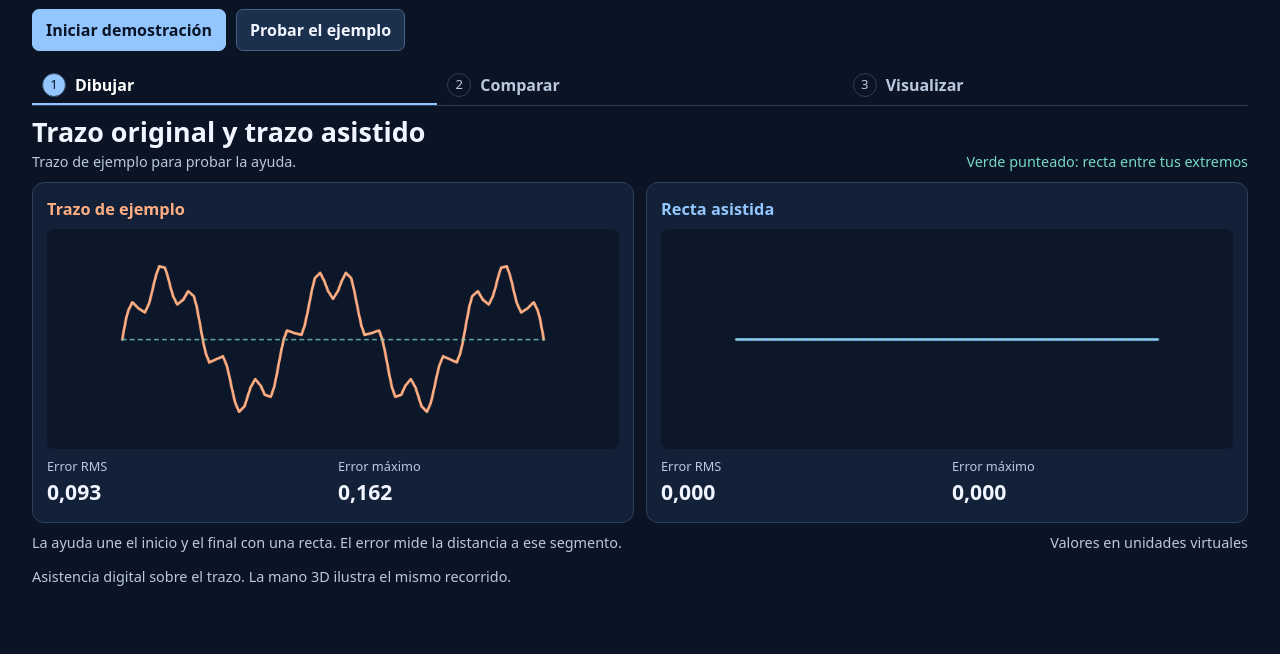
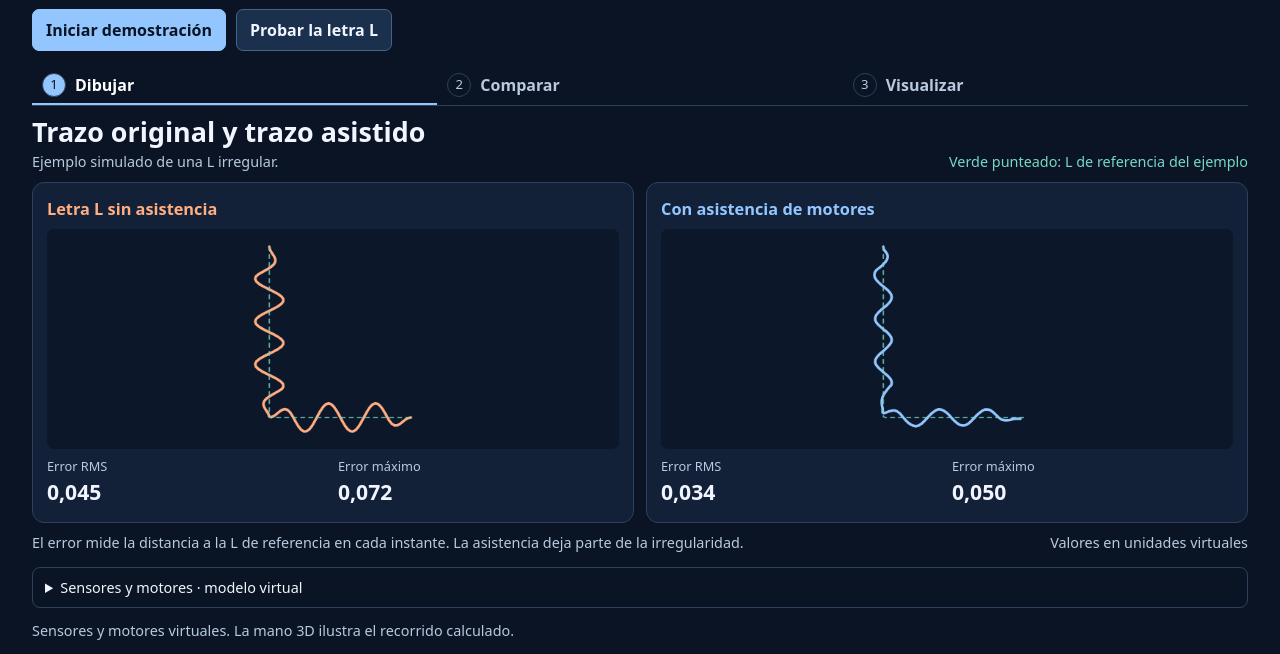
Before and after one commit to fazmarmot-lgtm/Trazum, a website built with Vite: page index.html in a window 1280 px wide. Shown: the part 192-846 px from the top of the page. Before the commit the page ends 800 px from the top, so only its background shows below. Built offline with nearby package versions, Linux system fonts and the light colour scheme.

Commit message:
Model limited virtual sensor and motor assistance on a letter

```diff
--- a/demo/assistance.js
+++ b/demo/assistance.js
@@ -1,57 +1,64 @@
-import { SAMPLE_COUNT, resampleTrace } from './simulation.js';
+import { DURATION, SAMPLE_COUNT, jointAngles } from './simulation.js';
 
-export const EXAMPLE_STROKE = resampleTrace(Array.from({ length: SAMPLE_COUNT }, (_, index) => {
+export const LINKS = Object.freeze({ upper: 2.18, lower: 1.77 });
+export const MODEL = Object.freeze({
+  encoderBits: 12,
+  sensorDelaySamples: 1,
+  estimationTau: 0.07,
+  motorTau: 0.045,
+  maxMotorAngle: 0.06,
+  maxMotorRate: 0.7,
+});
+const DT = DURATION / (SAMPLE_COUNT - 1);
+const ENCODER_STEP = 2 * Math.PI / 2 ** MODEL.encoderBits;
+const estimateWeight = 1 - Math.exp(-DT / MODEL.estimationTau);
+const motorWeight = 1 - Math.exp(-DT / MODEL.motorTau);
+const axes = ['shoulder', 'elbow'];
+const clamp = (value, limit) => Math.max(-limit, Math.min(limit, value));
+
+export const EXAMPLE = Array.from({ length: SAMPLE_COUNT }, (_, index) => {
   const progress = index / (SAMPLE_COUNT - 1);
+  const bend = 0.57;
+  const vertical = progress < bend;
+  const local = vertical ? progress / bend : (progress - bend) / (1 - bend);
+  const target = vertical
+    ? { x: 2.35, y: 1.47 - 0.87 * local }
+    : { x: 2.35 + 0.72 * local, y: 0.60 };
+  const wobble = 0.072 * Math.sin(2 * Math.PI * 7 * progress) * Math.min(1, 6 * local, 6 * (1 - local));
+  const baseline = vertical
+    ? { x: target.x + wobble, y: target.y }
+    : { x: target.x, y: target.y + wobble };
+  return { target, baseline };
+});
+
+function position({ shoulder, elbow }) {
+  const { upper, lower } = LINKS;
   return {
-    x: 2.08 + 0.93 * progress,
-    y: 0.78 + 0.13 * Math.sin(5 * Math.PI * progress) + 0.04 * Math.sin(27 * Math.PI * progress),
+    x: upper * Math.cos(shoulder) + lower * Math.cos(shoulder + elbow),
+    y: upper * Math.sin(shoulder) + lower * Math.sin(shoulder + elbow),
   };
-}));
-
-function smoothStroke(points) {
-  let current = points;
-  for (let pass = 0; pass < 4; pass++) {
-    current = current.map((point, index) => {
-      if (index === 0 || index === current.length - 1) return point;
-      const before = current[Math.max(0, index - 3)];
-      const after = current[Math.min(current.length - 1, index + 3)];
-      return {
-        x: (before.x + 2 * point.x + after.x) / 4,
-        y: (before.y + 2 * point.y + after.y) / 4,
-      };
-    });
-  }
-  return current;
 }
 
-export function assistStroke(points, intent) {
-  const first = points[0];
-  const last = points.at(-1);
-  const dx = last.x - first.x;
-  const dy = last.y - first.y;
-  const span = Math.max(...points.map((point) => Math.hypot(point.x - first.x, point.y - first.y)));
-  const applied = intent === 'line' && Math.hypot(dx, dy) > 0.10 * span ? 'line' : 'smooth';
-  const smoothed = applied === 'smooth' ? smoothStroke(points) : undefined;
-  const samples = points.map((baseline, index) => {
-    if (smoothed) return { baseline, filtered: smoothed[index], target: null };
-    const progress = index / (points.length - 1);
-    const target = index === points.length - 1
-      ? last
-      : { x: first.x + dx * progress, y: first.y + dy * progress };
-    return { baseline, filtered: target, target };
+export function simulateAssistance(input, gain = 1) {
+  const unassisted = input.map(({ baseline }) => jointAngles(baseline, LINKS.upper, LINKS.lower));
+  const estimate = { shoulder: 0, elbow: 0 };
+  const motor = { shoulder: 0, elbow: 0 };
+  return input.map(({ baseline, target }, index) => {
+    const sensed = unassisted[Math.max(0, index - MODEL.sensorDelaySamples)];
+    const measured = {};
+    const assisted = {};
+    const command = {};
+    for (const axis of axes) {
+      measured[axis] = Math.round(sensed[axis] / ENCODER_STEP) * ENCODER_STEP;
+      estimate[axis] = index === 0 ? measured[axis]
+        : estimate[axis] + estimateWeight * (measured[axis] - estimate[axis]);
+      command[axis] = clamp(gain * (estimate[axis] - measured[axis]), MODEL.maxMotorAngle);
+      const step = clamp(motorWeight * (command[axis] - motor[axis]), MODEL.maxMotorRate * DT);
+      motor[axis] += step;
+      assisted[axis] = unassisted[index][axis] + motor[axis];
+    }
+    // With no motor displacement, retain the input exactly.
+    const filtered = motor.shoulder === 0 && motor.elbow === 0 ? baseline : position(assisted);
+    return { baseline, target, filtered, measured, command, motor: { ...motor } };
   });
-  const distances = samples.map(({ baseline, filtered }) => {
-    if (applied === 'smooth') return Math.hypot(filtered.x - baseline.x, filtered.y - baseline.y);
-    const position = ((baseline.x - first.x) * dx + (baseline.y - first.y) * dy) / (dx * dx + dy * dy);
-    const along = Math.max(0, Math.min(1, position));
-    return Math.hypot(baseline.x - (first.x + along * dx), baseline.y - (first.y + along * dy));
-  });
-  return {
-    samples,
-    applied,
-    displacement: {
-      rms: Math.sqrt(distances.reduce((sum, distance) => sum + distance ** 2, 0) / distances.length),
-      peak: Math.max(...distances),
-    },
-  };
 }
--- a/demo/main.js
+++ b/demo/main.js
@@ -1,6 +1,6 @@
 import './style.css';
 import { DURATION, DEFAULTS, SAMPLE_COUNT, simulate, summarize } from './simulation.js';
-import { EXAMPLE_STROKE, assistStroke } from './assistance.js';
+import { EXAMPLE, MODEL, simulateAssistance } from './assistance.js';
 import { createView } from './view.js';
 import { setupDrawing } from './drawing.js';
 import { english, localize, phrase } from './language.js';
@@ -11,6 +11,7 @@ const seek = byId('seek');
 const motion = byId('mode');
 const noise = byId('noise');
 const alpha = byId('alpha');
+const drive = byId('drive');
 const play = byId('play');
 const toggle = byId('toggle-mode');
 const steps = [...byId('steps').querySelectorAll('[data-step]')];
@@ -37,7 +38,6 @@ let stage = 'intro';
 let advanced = false;
 let samples;
 let reference;
-let intent = 'line';
 let frame = 0;
 let animation;
 let startedAt;
@@ -114,7 +114,18 @@ function render(index) {
   frame = index;
   seek.value = frame;
   byId('time').textContent = seconds.format(DURATION * frame / (SAMPLE_COUNT - 1)) + ' s';
-  if (!byId('visualization').hidden) view?.move(samples[frame], motion.value, frame);
+  const sample = samples[frame];
+  if (!byId('visualization').hidden) view?.move(sample, motion.value, frame);
+  if (!advanced && byId('hardware').open) {
+    const degrees = (value) => (value * 180 / Math.PI).toFixed(2) + '°';
+    const { measured, motor } = sample;
+    byId('hardware-readout').textContent = phrase(
+      'Ángulos leídos: ' + degrees(measured.shoulder) + ' / ' + degrees(measured.elbow) +
+      ' · Desplazamiento de motores: ' + degrees(motor.shoulder) + ' / ' + degrees(motor.elbow),
+      'Measured angles: ' + degrees(measured.shoulder) + ' / ' + degrees(measured.elbow) +
+      ' · Motor offsets: ' + degrees(motor.shoulder) + ' / ' + degrees(motor.elbow),
+    );
+  }
   drawPlots();
 }
 
@@ -124,29 +135,29 @@ function metric(kind, values) {
   }
 }
 
-function updateLabels(applied) {
-  const smoothed = applied === 'smooth';
+function updateLabels(hasTarget) {
+  const showChange = !hasTarget;
   byId('result-title').textContent = advanced
     ? phrase('Antes y después del filtro', 'Before and after filtering')
     : phrase('Trazo original y trazo asistido', 'Original and assisted stroke');
   byId('input-title').textContent = advanced
     ? phrase('Entrada con perturbación', 'Input with disturbance')
-    : reference ? phrase('Tu trazo', 'Your stroke') : phrase('Trazo de ejemplo', 'Example stroke');
+    : reference ? phrase('Tu trazo sin asistencia', 'Your stroke without assistance') : phrase('Letra L sin asistencia', 'Letter L without assistance');
   byId('output-title').textContent = advanced
     ? phrase('Salida filtrada', 'Filtered output')
-    : smoothed ? phrase('Curva suavizada', 'Smoothed curve') : phrase('Recta asistida', 'Assisted line');
-  byId('target-key').hidden = smoothed;
+    : phrase('Con asistencia de motores', 'With motor assistance');
+  byId('target-key').hidden = showChange;
   byId('target-key').textContent = advanced
     ? phrase('Verde punteado: trazo de referencia', 'Dashed green: reference stroke')
-    : phrase('Verde punteado: recta entre tus extremos', 'Dashed green: line between the endpoints');
-  byId('baseline-metrics').hidden = smoothed;
-  byId('output-rms-label').textContent = smoothed ? phrase('Cambio RMS', 'RMS change') : phrase('Error RMS', 'RMS error');
-  byId('output-peak-label').textContent = smoothed ? phrase('Cambio máximo', 'Maximum change') : phrase('Error máximo', 'Maximum error');
+    : phrase('Verde punteado: L de referencia del ejemplo', 'Dashed green: example reference L');
+  byId('baseline-metrics').hidden = showChange;
+  byId('output-rms-label').textContent = showChange ? phrase('Cambio RMS', 'RMS change') : phrase('Error RMS', 'RMS error');
+  byId('output-peak-label').textContent = showChange ? phrase('Cambio máximo', 'Maximum change') : phrase('Error máximo', 'Maximum error');
   motion.options[0].textContent = advanced ? phrase('Salida filtrada', 'Filtered output') : phrase('Trazo asistido', 'Assisted stroke');
   motion.options[1].textContent = advanced ? phrase('Entrada con perturbación', 'Input with disturbance') : phrase('Trazo original', 'Original stroke');
   byId('scope').textContent = advanced
     ? phrase('Prueba con ruido simulado y filtro causal. El filtro usa muestras actuales y anteriores.', 'Simulated disturbance and causal filter. The filter uses current and past samples.')
-    : phrase('Asistencia digital sobre el trazo. La mano 3D ilustra el mismo recorrido.', 'Digital stroke assistance. The 3D hand illustrates the same path.');
+    : phrase('Sensores y motores virtuales. La mano 3D ilustra el recorrido calculado.', 'Virtual sensors and motors. The 3D hand shows the computed path.');
 }
 
 function refresh() {
@@ -155,7 +166,7 @@ function refresh() {
   const result = byId('interpretation');
   if (advanced) {
     samples = simulate({ ...DEFAULTS, disturbance: +noise.value / 100, alpha: +alpha.value / 100 }, reference);
-    updateLabels('experiment');
+    updateLabels(true);
     byId('current-reference').textContent = reference
       ? phrase('Referencia de la prueba: tu trazo.', 'Test reference: your stroke.')
       : phrase('Referencia de la prueba: lazo de ejemplo.', 'Test reference: example loop.');
@@ -172,24 +183,29 @@ function refresh() {
       result.textContent = phrase('Mayor error RMS después del filtro en esta prueba.', 'Higher RMS error after filtering in this test.');
     }
   } else {
-    const assisted = assistStroke(reference ?? EXAMPLE_STROKE, intent);
-    samples = assisted.samples;
-    updateLabels(assisted.applied);
+    const input = reference ? reference.map((baseline) => ({ baseline, target: null })) : EXAMPLE;
+    samples = simulateAssistance(input, +drive.value / 100);
+    updateLabels(!reference);
+    byId('drive-value').textContent = drive.value + '%';
     byId('current-reference').textContent = reference
-      ? phrase('La entrada es el trazo que dibujaste.', 'The input is the stroke you drew.')
-      : phrase('Trazo de ejemplo para probar la ayuda.', 'Example stroke to try the assistance.');
-    if (assisted.applied === 'line') {
-      metric('baseline', assisted.displacement);
-      metric('filtered', summarize(samples, 'filtered'));
+      ? phrase('Comparo tu mismo movimiento con y sin asistencia.', 'I compare your same movement with and without assistance.')
+      : phrase('Ejemplo simulado de una L irregular.', 'Simulated example of a shaky L.');
+    if (reference) {
+      const comparison = samples.map((sample) => ({ ...sample, target: sample.baseline }));
+      metric('filtered', summarize(comparison, 'filtered'));
       result.textContent = phrase(
-        'La ayuda une el inicio y el final con una recta. El error mide la distancia a ese segmento.',
-        'Assistance joins the endpoints with a straight line. Error measures distance to that segment.',
+        'Los números muestran cuánto actuaron los motores sobre tu dibujo. Tu letra no tiene una plantilla.',
+        'The numbers show how much the motors changed your drawing. Your letter has no template.',
       );
     } else {
-      metric('filtered', assisted.displacement);
-      result.textContent = intent === 'line'
-        ? phrase('Los extremos están muy cerca. Suavicé la curva para conservar el trazo.', 'The endpoints are close together. I smoothed the curve to preserve the stroke.')
-        : phrase('La ayuda reduce los cambios bruscos. Los números miden cuánto cambió tu dibujo.', 'Assistance reduces abrupt changes. The numbers measure how much the drawing changed.');
+      const before = summarize(samples, 'baseline');
+      const after = summarize(samples, 'filtered');
+      metric('baseline', before);
+      metric('filtered', after);
+      result.textContent = phrase(
+        'El error mide la distancia a la L de referencia en cada instante. La asistencia deja parte de la irregularidad.',
+        'Error measures distance to the reference L at each time. Some irregularity remains after assistance.',
+      );
     }
   }
   project = fitTrace(samples);
@@ -202,7 +218,7 @@ function setStage(nextStage, focus) {
   document.body.dataset.stage = stage;
   document.body.dataset.mode = advanced ? 'advanced' : 'demo';
   byId('steps').hidden = advanced;
-  byId('intent-panel').hidden = advanced || (stage !== 'draw' && stage !== 'compare');
+  byId('hardware').hidden = advanced;
   byId('drawing').hidden = !advanced && stage !== 'draw';
   byId('results').hidden = !advanced && stage !== 'compare' && stage !== 'intro';
   byId('visualization').hidden = !advanced && stage !== 'visualize';
@@ -283,18 +299,25 @@ play.addEventListener('click', () => {
 seek.addEventListener('input', () => { pause(); render(+seek.value); });
 motion.addEventListener('change', () => render(frame));
 for (const input of [noise, alpha]) input.addEventListener('input', refresh);
-for (const option of document.querySelectorAll('[name="intent"]')) {
-  option.addEventListener('change', () => {
-    intent = option.value;
-    refresh();
-  });
-}
+drive.addEventListener('input', refresh);
+const hardware = byId('hardware');
+const sampleRate = (SAMPLE_COUNT - 1) / DURATION;
+const delay = Math.round(1000 * MODEL.sensorDelaySamples / sampleRate);
+const motorTime = 1000 * MODEL.motorTau;
+byId('hardware-config').textContent = phrase(
+  'Sensores de ' + MODEL.encoderBits + ' bits a ' + sampleRate + ' Hz · Retardo supuesto: ' + delay +
+  ' ms · Constante de respuesta del motor: ' + motorTime + ' ms.',
+  MODEL.encoderBits + '-bit sensors at ' + sampleRate + ' Hz · Assumed delay: ' + delay +
+  ' ms · Motor response time constant: ' + motorTime + ' ms.',
+);
+hardware.addEventListener('toggle', () => render(frame));
 byId('reset').addEventListener('click', () => {
   pause();
   frame = 0;
   motion.value = 'filtered';
   noise.value = DEFAULTS.disturbance * 100;
   alpha.value = DEFAULTS.alpha * 100;
+  drive.value = 100;
   if (!advanced) {
     reference = undefined;
     drawing.reset();
--- a/demo/style.css
+++ b/demo/style.css
@@ -99,8 +99,6 @@ body[data-mode=advanced] #intro .actions { display: none }
   .trace-card canvas { max-height: 220px; object-fit: contain }
 }
 
-.intent { display: flex; align-items: center; flex-wrap: wrap; gap: 9px; padding: 0; margin: 0 0 12px; border: 0 }
-.intent legend { font-weight: 700; margin-bottom: 5px; padding: 0 }
-.intent label { justify-content: flex-start; gap: 8px; margin: 0; padding: 7px 12px; border: 1px solid var(--line); border-radius: 7px; background: var(--surface); cursor: pointer }
-.intent label:has(input:checked) { border-color: var(--blue); color: #fff }
-.intent input { width: 16px; height: 16px; margin: 0; accent-color: var(--blue) }
+.hardware { margin-top: 13px; padding: 9px 12px; border: 1px solid var(--line); border-radius: 8px; font-size: .9rem }
+.hardware summary { cursor: pointer }
+.hardware input { max-width: 28rem }
--- a/demo/view.js
+++ b/demo/view.js
@@ -1,6 +1,7 @@
 import * as THREE from 'three';
 import { OrbitControls } from 'three/addons/controls/OrbitControls.js';
 import { jointAngles } from './simulation.js';
+import { LINKS } from './assistance.js';
 
 export function createView(container) {
   const scene = new THREE.Scene();
@@ -38,8 +39,7 @@ export function createView(container) {
   board.position.z = -0.025;
   scene.add(board);
 
-  const upper = 2.18;
-  const lower = 1.77;
+  const { upper, lower } = LINKS;
   const armMaterial = new THREE.MeshStandardMaterial({ color: 0x72b3fa, metalness: 0.12, roughness: 0.46 });
   const jointMaterial = new THREE.MeshStandardMaterial({ color: 0xe4efff, roughness: 0.36 });
   function mesh(parent, geometry, material, x = 0) {
--- a/index.html
+++ b/index.html
@@ -17,11 +17,11 @@
 </header>
 <main class="shell">
   <section id="intro" class="intro">
-    <h1 data-en="Draw a shaky line. See it straighten.">Dibujá una línea irregular. Mirá cómo se endereza.</h1>
-    <p class="lede" data-en="Trazum works on your stroke. Choose a straight line or a smoother curve and compare the result with your drawing.">Trazum trabaja sobre tu dibujo. Elegí una recta o una curva más suave y compará el resultado con tu trazo.</p>
+    <h1 data-en="How could Trazum steady a letter?">¿Cómo ayudaría Trazum a estabilizar una letra?</h1>
+    <p class="lede" data-en="Try writing an L. Virtual angle sensors measure the movement and two virtual motors apply a limited correction.">Probá escribir una L. Dos sensores de ángulo virtuales miden el movimiento y dos motores virtuales aplican una corrección limitada.</p>
     <div class="actions">
       <button class="primary" type="button" id="start-demo" data-en="Start demonstration">Iniciar demostración</button>
-      <button type="button" id="quick-example" data-en="Try the example">Probar el ejemplo</button>
+      <button type="button" id="quick-example" data-en="Try the letter L">Probar la letra L</button>
     </div>
   </section>
 
@@ -31,18 +31,13 @@
     <li data-step="visualize"><span aria-hidden="true">3</span><b data-en="View in 3D">Visualizar</b></li>
   </ol>
 
-  <fieldset id="intent-panel" class="intent" hidden>
-    <legend data-en="What do you want to draw?">¿Qué querés dibujar?</legend>
-    <label><input type="radio" name="intent" value="line" checked><span data-en="A straight line">Una recta</span></label>
-    <label><input type="radio" name="intent" value="smooth"><span data-en="A smoother curve">Una curva más suave</span></label>
-  </fieldset>
   <section class="drawing panel" id="drawing" hidden aria-labelledby="draw-title">
     <div class="draw-copy">
       <h2 id="draw-title" tabindex="-1" data-en="Draw one continuous stroke">Dibujá un trazo continuo</h2>
-      <p id="draw-help" data-en="Try a shaky horizontal line from left to right. With a keyboard, use the arrows and Space to place points.">Probá una línea irregular de izquierda a derecha. Con teclado, usá las flechas y Espacio para marcar puntos.</p>
+      <p id="draw-help" data-en="Draw an L without lifting the pointer, or try your own one-stroke letter. With a keyboard, use the arrows and Space to place points.">Dibujá una L sin levantar el puntero o probá tu propia letra de un solo trazo. Con teclado, usá las flechas y Espacio para marcar puntos.</p>
       <div class="actions">
-        <button id="use-drawing" type="button" class="primary" data-en="Apply assistance">Aplicar ayuda</button>
-        <button id="use-example" type="button" data-en="Use example stroke">Usar trazo de ejemplo</button>
+        <button id="use-drawing" type="button" class="primary" data-en="Simulate assistance">Simular asistencia</button>
+        <button id="use-example" type="button" data-en="Use example letter">Usar letra de ejemplo</button>
         <button id="clear-drawing" type="button" data-en="Clear drawing">Borrar dibujo</button>
       </div>
       <p id="draw-status" class="note" role="status"></p>
@@ -79,6 +74,13 @@
       </div>
       <div id="overlay" hidden><p class="overlay-key"><span class="before" data-en="Before filtering">Antes del filtro</span><span class="after" data-en="After filtering">Después del filtro</span></p><canvas id="trace" width="640" height="300" role="img" aria-label="Trayectorias superpuestas"></canvas></div>
       <div class="result-note"><p id="interpretation"></p><span data-en="Values in virtual units">Valores en unidades virtuales</span></div>
+      <details id="hardware" class="hardware" hidden>
+        <summary data-en="Sensors and motors · virtual model">Sensores y motores · modelo virtual</summary>
+        <p id="hardware-config" class="note"></p>
+        <p id="hardware-readout" class="note"></p>
+        <label for="drive"><span data-en="Assistance level">Nivel de asistencia</span><output id="drive-value" for="drive">100%</output></label>
+        <input id="drive" type="range" min="0" max="100" value="100">
+      </details>
     </section>
 
     <section class="stage panel" id="visualization" aria-labelledby="stage-title" hidden>
```
Also changed, not shown: DEMO.md (+9 -14 lines), PITCH.md (+2 -2 lines), PREGUNTAS.md (+2 -2 lines), demo/assistance.test.js (+44 -25 lines), docs/ARQUITECTURA.md (+7 -10 lines), docs/BASE_TEORICA.md (+11 -4 lines), docs/DESARROLLO.md (+1 -1 lines), README.md, README_EN.md.
